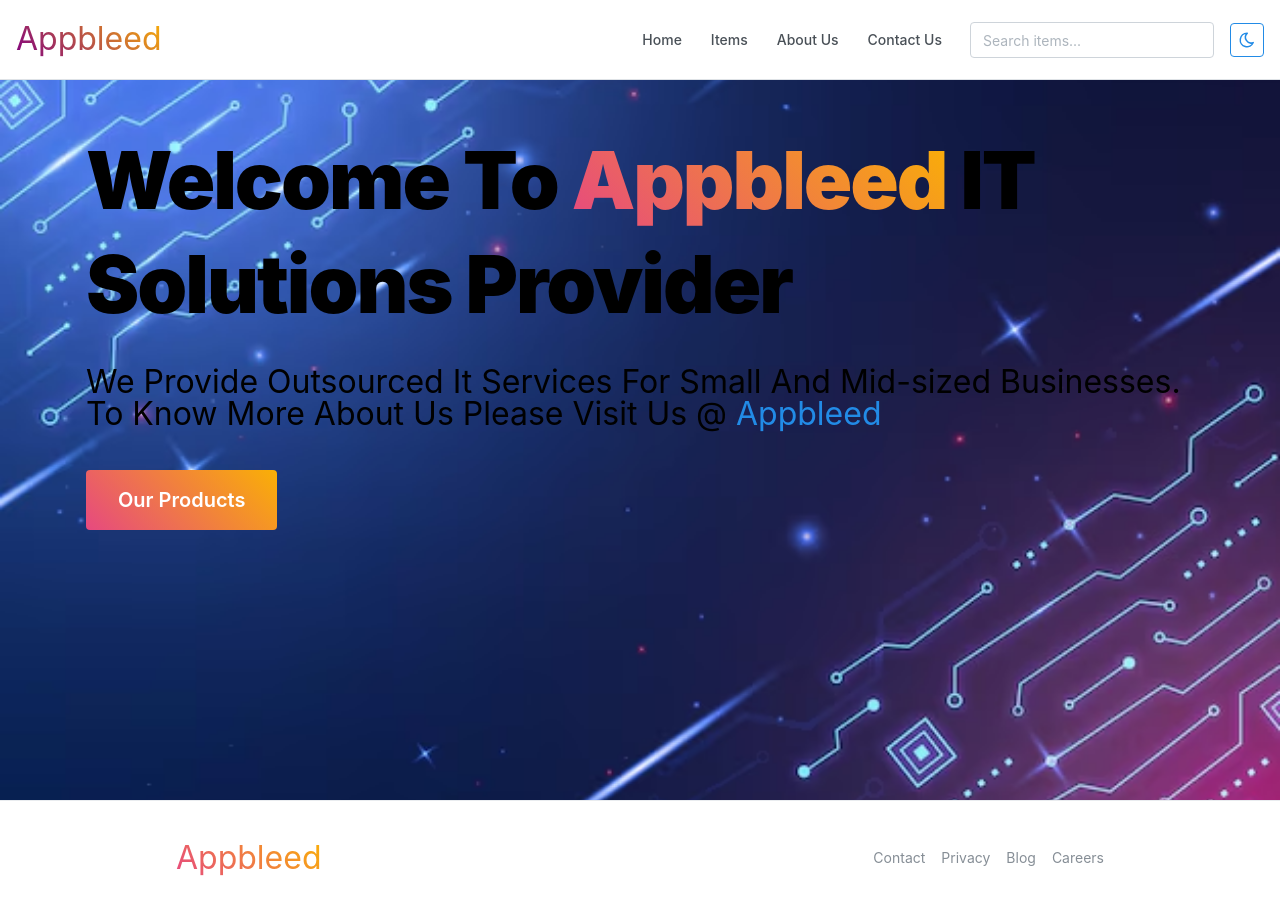
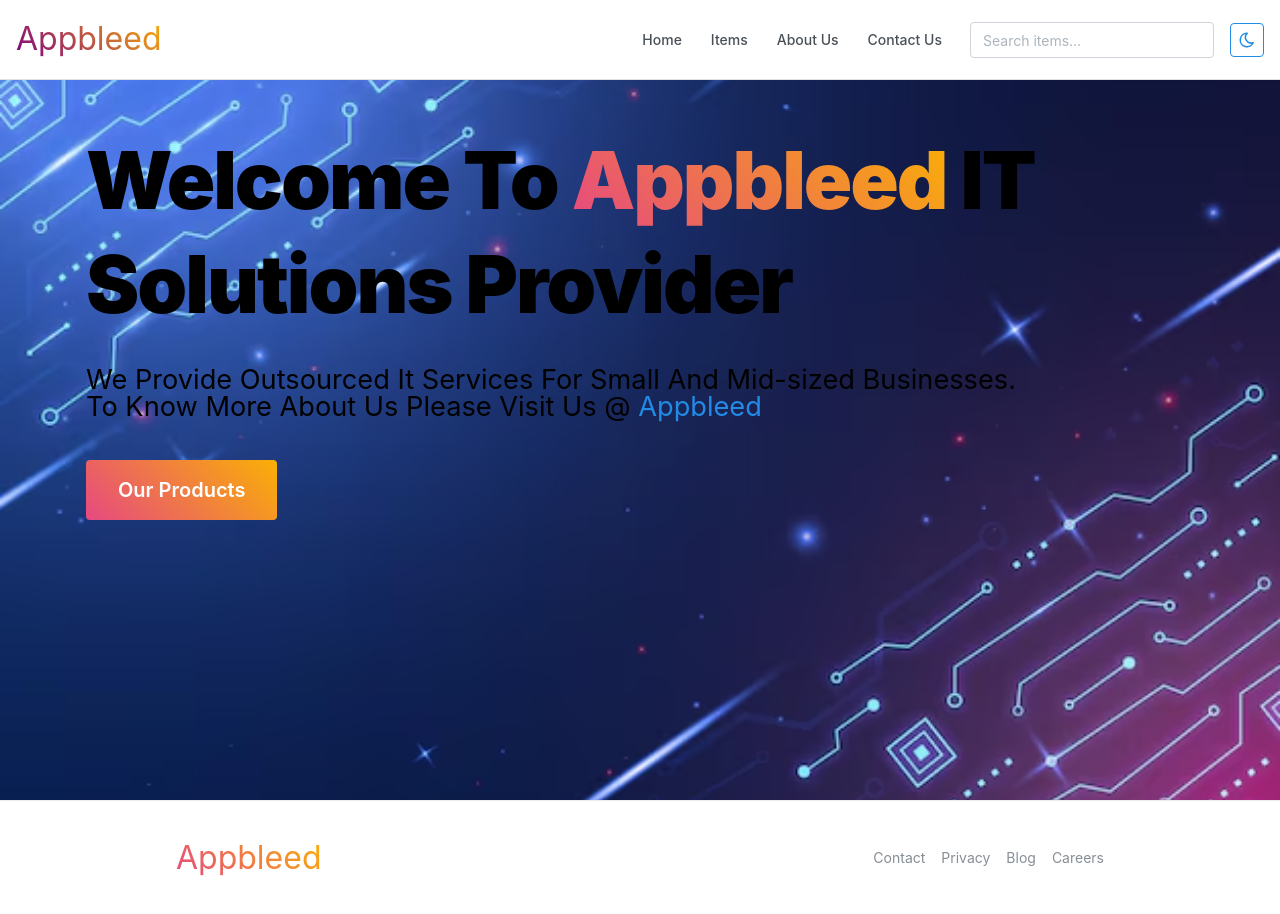
Before and after one commit to Prashant-Malviya/Appbleed-IT-Solutions, a React (Vite) app: page / in a window 1280 px wide. Built offline with nearby package versions, Linux system fonts and the light colour scheme.

Commit message:
code updated

```diff
--- a/src/pages/Home/Home.page.tsx
+++ b/src/pages/Home/Home.page.tsx
@@ -43,7 +43,7 @@ export function HomePage() {
               IT Solutions Provider
             </Title>
 
-            <Text className={classes.description} mt={30} size='2rem'>
+            <Text className={classes.description} mt={30} size='1.7rem'>
             We Provide Outsourced It Services For Small And Mid-sized Businesses. <br />
             To Know More About Us Please Visit Us @ <Anchor href='https://appbleed.com/' target='_blank' style={{
               textDecoration:"none"
```
